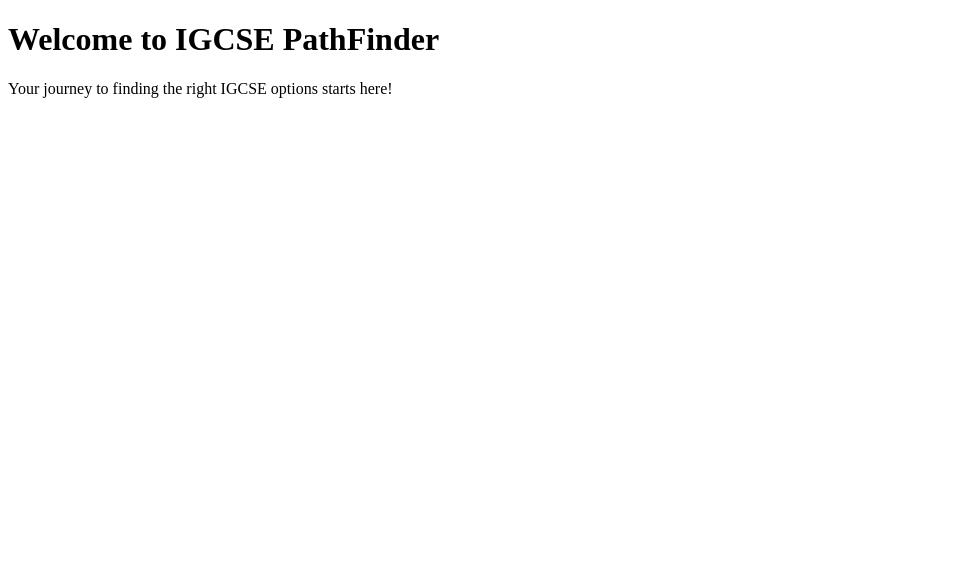
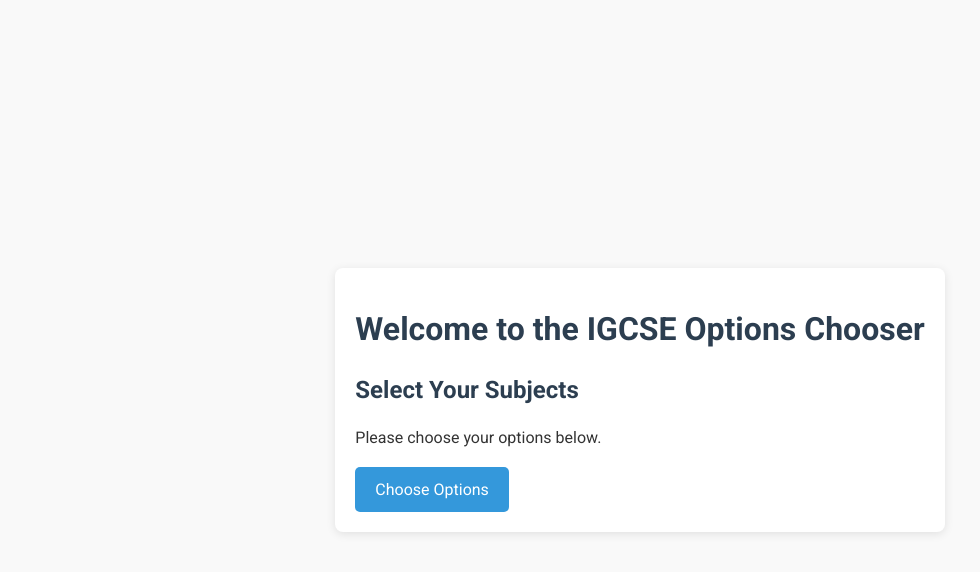
Before and after one commit to JHM74/IGCSE-options-chooser, a plain HTML site: page index.html in a window 1280 px wide. Shown: the whole page, without its empty margins (0-980 px from the left). Drawn offline with Linux system fonts and the light colour scheme.

Commit message:
Update index.html with improved styling

```diff
--- a/index.html
+++ b/index.html
@@ -3,10 +3,54 @@
 <head>
     <meta charset="UTF-8">
     <meta name="viewport" content="width=device-width, initial-scale=1.0">
-    <title>IGCSE PathFinder</title>
+    <title>IGCSE Options Chooser</title>
+    <link href="https://fonts.googleapis.com/css2?family=Roboto:wght@400;700&display=swap" rel="stylesheet">
+    <style>
+        body {
+            font-family: 'Roboto', sans-serif;
+            background-color: #f9f9f9;
+            color: #333;
+            line-height: 1.6;
+            margin: 0;
+            padding: 0;
+            display: flex;
+            justify-content: center;
+            align-items: center;
+            min-height: 100vh;
+        }
+        h1, h2, h3 {
+            color: #2c3e50;
+            margin: 0.5em 0;
+        }
+        .container {
+            max-width: 800px;
+            background: #ffffff;
+            border-radius: 8px;
+            box-shadow: 0 2px 10px rgba(0, 0, 0, 0.1);
+            padding: 20px;
+            margin: 10px;
+        }
+        .btn {
+            display: inline-block;
+            padding: 10px 20px;
+            color: #fff;
+            background-color: #3498db;
+            border: none;
+            border-radius: 5px;
+            text-decoration: none;
+            transition: background-color 0.3s;
+        }
+        .btn:hover {
+            background-color: #2980b9;
+        }
+    </style>
 </head>
 <body>
-    <h1>Welcome to IGCSE PathFinder</h1>
-    <p>Your journey to finding the right IGCSE options starts here!</p>
+    <div class="container">
+        <h1>Welcome to the IGCSE Options Chooser</h1>
+        <h2>Select Your Subjects</h2>
+        <p>Please choose your options below.</p>
+        <a href="#" class="btn">Choose Options</a>
+    </div>
 </body>
 </html>
```
